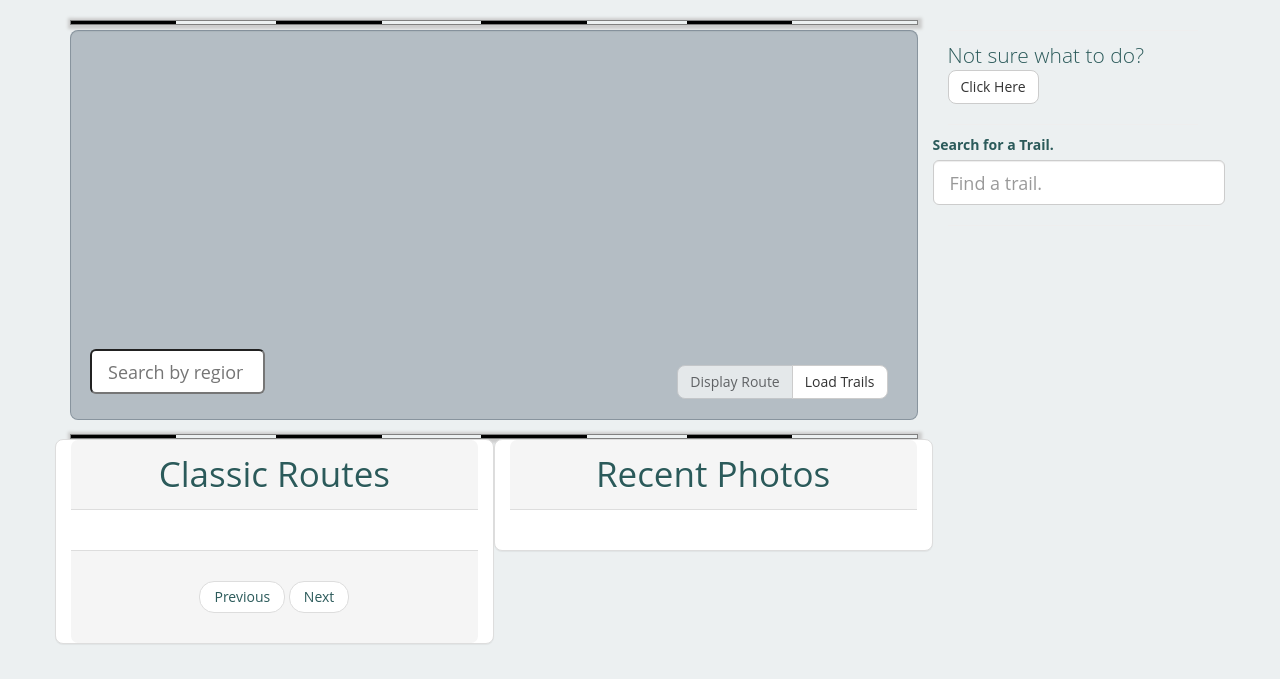
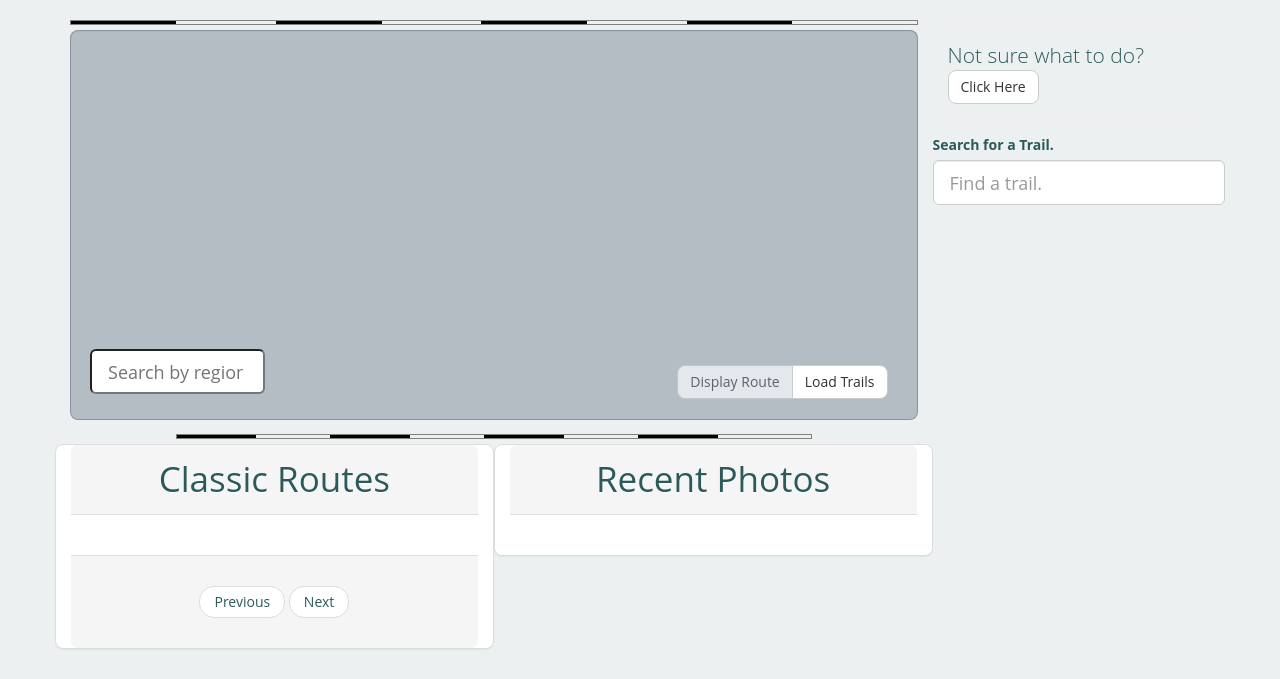
Before and after one commit to mahmoudimus/trailio, a Flask app: page / in a window 1280 px wide. Shown: the part 82-761 px from the top of the page. Run offline with Flask 2, Linux system fonts and the light colour scheme; data that the repository does not hold is empty; parts of the project's set-up code (start-up, migrations or seed data) failed here and were passed over; some libraries are stand-ins or nearby versions.

Commit message:
styled front scales

```diff
--- a/static/less/app.less
+++ b/static/less/app.less
@@ -10,11 +10,15 @@
     height:5px;
     border-style:solid;
     border-width:1px;
-    -moz-box-shadow:    1px 1px 3px 3px #ccc;
-    -webkit-box-shadow: 1px 1px 3px 3px #ccc;
-    box-shadow:         1px 1px 3px 3px #ccc;
+//    -moz-box-shadow:    1px 1px 3px 3px #ccc;
+//    -webkit-box-shadow: 1px 1px 3px 3px #ccc;
+//    box-shadow:         1px 1px 3px 3px #ccc;
 }
 
+.scale-small {
+  width:75%;
+  margin:0 auto 5px;
+}
 .scale-img tbody tr td:nth-child(odd) {
     background-color: #000000;
     width:12.5%;
--- a/templates/front.html
+++ b/templates/front.html
@@ -49,7 +49,7 @@
             </div>
         </div>
         <div class="small_scale">
-            <table class="scale-img">
+            <table class="scale-img scale-small">
                 <tbody>
                 <tr>
                     {% for num in range(8) %}
```
Also changed, not shown: static/css/app.css.
